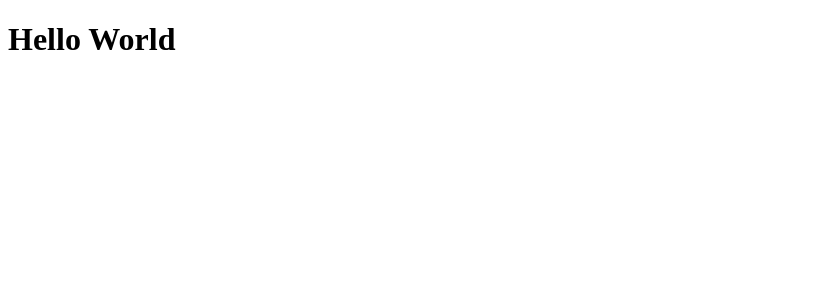
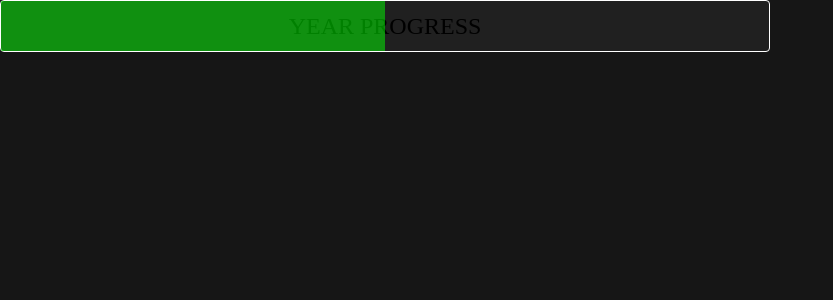
Before and after one commit to susickypavel/year-progress-board, a Next.js app: page / in a window 1280 px wide. Shown: the top 300 px of the page, without its empty margins (0-833 px from the left). Built offline with nearby package versions, Linux system fonts and the light colour scheme.

Commit message:
feat: progress bar

```diff
--- a/package.json
+++ b/package.json
@@ -11,7 +11,8 @@
   "dependencies": {
     "next": "^9.5.3",
     "react": "^16.13.1",
-    "react-dom": "^16.13.1"
+    "react-dom": "^16.13.1",
+    "sass": "^1.26.10"
   },
   "devDependencies": {
     "@types/node": "^14.6.4",
--- /dev/null
+++ b/pages/_app.tsx
@@ -0,0 +1,9 @@
+import type { AppProps } from "next/app";
+
+import "../src/styles/global.scss"
+
+function MyApp({ Component, pageProps }: AppProps) {
+  return <Component {...pageProps} />;
+}
+
+export default MyApp;
--- a/pages/index.tsx
+++ b/pages/index.tsx
@@ -1,6 +1,8 @@
+import { ProgressBar } from "../src/components/ProgressBar";
+
 const Index = () => {
     return (
-        <h1>Hello World</h1>
+        <ProgressBar title="YEAR PROGRESS" fill_value={50} />
     )
 }
 
--- /dev/null
+++ b/src/components/ProgressBar.module.scss
@@ -0,0 +1,13 @@
+.progressBar {
+    position: relative;
+
+    display: flex;
+    justify-content: center;
+    align-items: center;
+
+    max-width: 768px;
+    height: 50px;
+    background: #202020;
+    border: 1px solid white;
+    border-radius: 4px;
+}
--- /dev/null
+++ b/src/components/ProgressBar.tsx
@@ -0,0 +1,23 @@
+import React from "react";
+
+import styles from "./ProgressBar.module.scss";
+
+interface ProgressBarProps {
+  /**
+   * Fill width size in %
+   */
+  title: string
+  fill_value: number;
+}
+
+export const ProgressBar: React.FC<ProgressBarProps> = ({
+  title,
+  fill_value = 0,
+}) => {
+  return (
+    <div className={styles.progressBar}>
+      <div style={{ height: "100%", width: `${fill_value}%`, background: "lime", opacity: 0.5, position: "absolute", top: 0, left: 0 }} />
+  <h2 style={{ fontSize: "24px" }}>{title}</h2>
+    </div>
+  );
+};
--- /dev/null
+++ b/src/styles/global.scss
@@ -0,0 +1,5 @@
+@import "./reset.scss";
+
+body {
+    background: #161616;
+}
--- /dev/null
+++ b/src/styles/reset.scss
@@ -0,0 +1,48 @@
+/* http://meyerweb.com/eric/tools/css/reset/
+   v2.0 | 20110126
+   License: none (public domain)
+*/
+
+html, body, div, span, applet, object, iframe,
+h1, h2, h3, h4, h5, h6, p, blockquote, pre,
+a, abbr, acronym, address, big, cite, code,
+del, dfn, em, img, ins, kbd, q, s, samp,
+small, strike, strong, sub, sup, tt, var,
+b, u, i, center,
+dl, dt, dd, ol, ul, li,
+fieldset, form, label, legend,
+table, caption, tbody, tfoot, thead, tr, th, td,
+article, aside, canvas, details, embed,
+figure, figcaption, footer, header, hgroup,
+menu, nav, output, ruby, section, summary,
+time, mark, audio, video {
+	margin: 0;
+	padding: 0;
+	border: 0;
+	font-size: 100%;
+	font: inherit;
+	vertical-align: baseline;
+}
+/* HTML5 display-role reset for older browsers */
+article, aside, details, figcaption, figure,
+footer, header, hgroup, menu, nav, section {
+	display: block;
+}
+body {
+	line-height: 1;
+}
+ol, ul {
+	list-style: none;
+}
+blockquote, q {
+	quotes: none;
+}
+blockquote:before, blockquote:after,
+q:before, q:after {
+	content: '';
+	content: none;
+}
+table {
+	border-collapse: collapse;
+	border-spacing: 0;
+}
```
Also changed, not shown: 2 other files (tests, documents, lock files or other folders).
